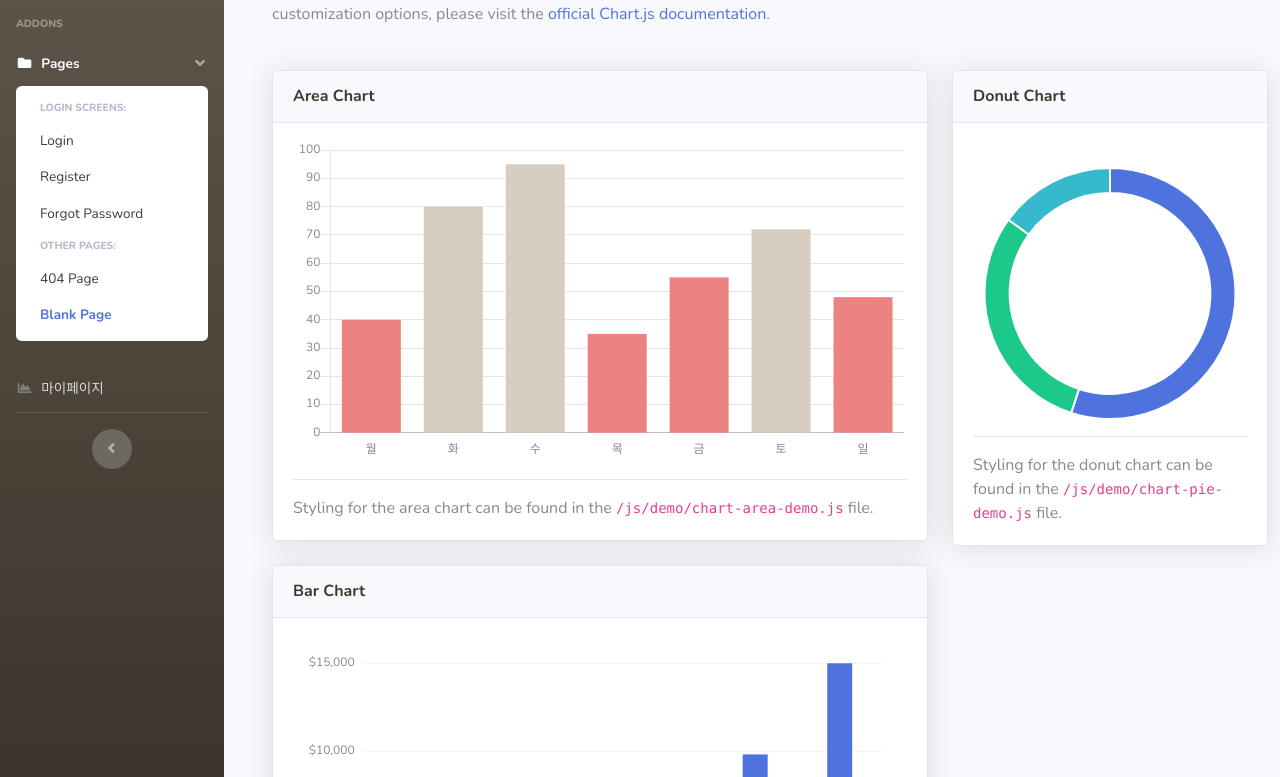
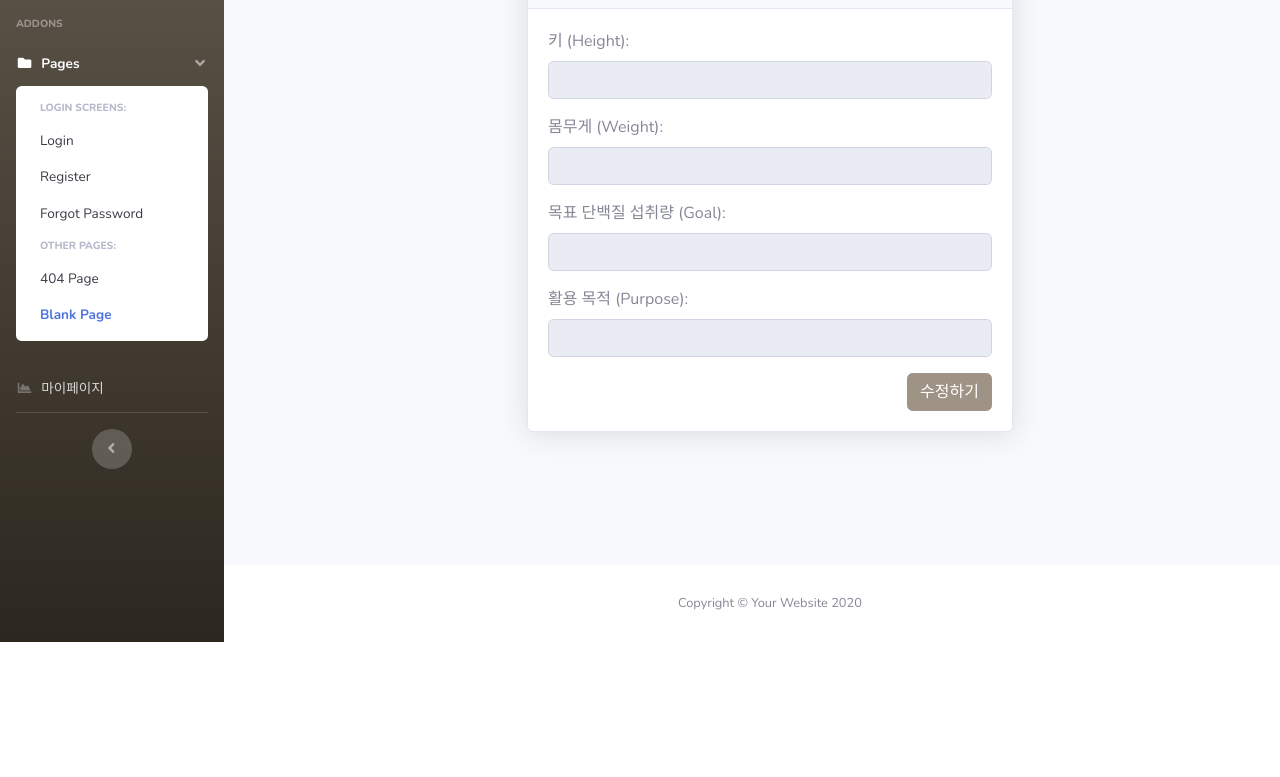
Before and after one commit to kim3ho1/Front-End, a website: page mypage.html in a window 1280 px wide. Shown: the part 158-935 px from the top of the page. After the commit the page ends 800 px from the top, so only its background shows below. Drawn offline with nearby package versions, Linux system fonts and the light colour scheme.

Commit message:
fix_mypage

```diff
--- a/css/mycss.css
+++ b/css/mycss.css
@@ -79,11 +79,10 @@
 .protein-intake-summary {
   text-align: center; /* 텍스트 중앙 정렬 */
   font-size: 1.1rem; /* 글자 크기 */
-  color: #3E382F; /* 글자 색상 */
+  color: #3e382f; /* 글자 색상 */
   margin-bottom: 1rem; /* 하단 마진 */
   /* 추가적인 스타일링 */
 }
-
 
 /* 달걀 아이콘 ㅎㅎ */
 
@@ -91,7 +90,6 @@
   position: relative;
   font-size: 2em; /* 아이콘 크기 조절 */
   margin-right: 10px; /* 오른쪽 마진 설정 */
-
 }
 
 .base-icon {
@@ -114,7 +112,6 @@
 #food-form {
   padding: 20px; /* 폼 내부에 패딩 추가 */
 }
-
 
 /* 레시피 부분 */
 .recipe-item {
@@ -139,7 +136,6 @@
   margin: 0; /* 기본 마진 제거 */
 }
 
-
 #loadingScreen {
   width: 100%;
   height: 100%;
@@ -159,3 +155,7 @@
   left: 40%;
   z-index: 100;
 }
+
+.mypage_title {
+  animation: fadeInUp 1s;
+}
--- a/mypage.html
+++ b/mypage.html
@@ -236,76 +236,80 @@
 
           <!-- Begin Page Content -->
           <div class="container-fluid">
-            <!-- Page Heading -->
-            <h1 class="h3 mb-2 text-gray-800">Charts</h1>
-            <p class="mb-4">
-              Chart.js is a third party plugin that is used to generate the
-              charts in this theme. The charts below have been customized - for
-              further customization options, please visit the
-              <a target="_blank" href="https://www.chartjs.org/docs/latest/"
-                >official Chart.js documentation</a
-              >.
-            </p>
-
-            <!-- Content Row -->
-            <div class="row">
-              <div class="col-xl-8 col-lg-7">
-                <!-- Area Chart -->
-                <div class="card shadow mb-4">
+            <div class="row justify-content-center">
+              <div class="col-md-6">
+                <div class="card shadow mb-4 mypage_title">
                   <div class="card-header py-3">
-                    <h6 class="m-0 font-weight-bold text-primary">
-                      Area Chart
-                    </h6>
+                    <h6 class="m-0 font-weight-bold text-primary">정보 수정</h6>
                   </div>
                   <div class="card-body">
-                    <div class="chart-area">
-                      <canvas id="myAreaChart"></canvas>
-                    </div>
-                    <hr />
-                    Styling for the area chart can be found in the
-                    <code>/js/demo/chart-area-demo.js</code> file.
-                  </div>
-                </div>
+                    <form id="dataForm">
+                      <div class="form-group">
+                        <label for="height">키 (Height):</label>
+                        <input
+                          type="number"
+                          id="height"
+                          step="0.01"
+                          class="form-control"
+                          disabled
+                        />
+                      </div>
 
-                <!-- Bar Chart -->
-                <div class="card shadow mb-4">
-                  <div class="card-header py-3">
-                    <h6 class="m-0 font-weight-bold text-primary">Bar Chart</h6>
-                  </div>
-                  <div class="card-body">
-                    <div class="chart-bar">
-                      <canvas id="myBarChart"></canvas>
-                    </div>
-                    <hr />
-                    Styling for the bar chart can be found in the
-                    <code>/js/demo/chart-bar-demo.js</code> file.
-                  </div>
-                </div>
-              </div>
+                      <div class="form-group">
+                        <label for="weight">몸무게 (Weight):</label>
+                        <input
+                          type="number"
+                          id="weight"
+                          step="0.01"
+                          class="form-control"
+                          disabled
+                        />
+                      </div>
 
-              <!-- Donut Chart -->
-              <div class="col-xl-4 col-lg-5">
-                <div class="card shadow mb-4">
-                  <!-- Card Header - Dropdown -->
-                  <div class="card-header py-3">
-                    <h6 class="m-0 font-weight-bold text-primary">
-                      Donut Chart
-                    </h6>
-                  </div>
-                  <!-- Card Body -->
-                  <div class="card-body">
-                    <div class="chart-pie pt-4">
-                      <canvas id="myPieChart"></canvas>
-                    </div>
-                    <hr />
-                    Styling for the donut chart can be found in the
-                    <code>/js/demo/chart-pie-demo.js</code> file.
+                      <div class="form-group">
+                        <label for="goal">목표 단백질 섭취량 (Goal):</label>
+                        <input
+                          type="number"
+                          id="goal"
+                          step="0.01"
+                          class="form-control"
+                          disabled
+                        />
+                      </div>
+
+                      <div class="form-group">
+                        <label for="purpose">활용 목적 (Purpose):</label>
+                        <input
+                          type="text"
+                          id="purpose"
+                          class="form-control"
+                          disabled
+                        />
+                      </div>
+
+                      <button
+                        type="button"
+                        id="editButton"
+                        class="btn btn-primary float-right"
+                        onclick="enableEdit()"
+                      >
+                        수정하기
+                      </button>
+                      <button
+                        type="button"
+                        id="saveButton"
+                        class="btn btn-success float-right"
+                        style="display: none"
+                        onclick="saveData()"
+                      >
+                        저장
+                      </button>
+                    </form>
                   </div>
                 </div>
               </div>
             </div>
           </div>
-          <!-- /.container-fluid -->
         </div>
         <!-- End of Main Content -->
 
@@ -377,6 +381,7 @@
     <!-- Custom scripts for all pages-->
     <script src="js/sb-admin-2.js"></script>
     <script src="js/profile.js"></script>
+    <script src="js/mypage.js"></script>
 
     <!-- Page level plugins -->
     <script src="vendor/chart.js/Chart.min.js"></script>
```
